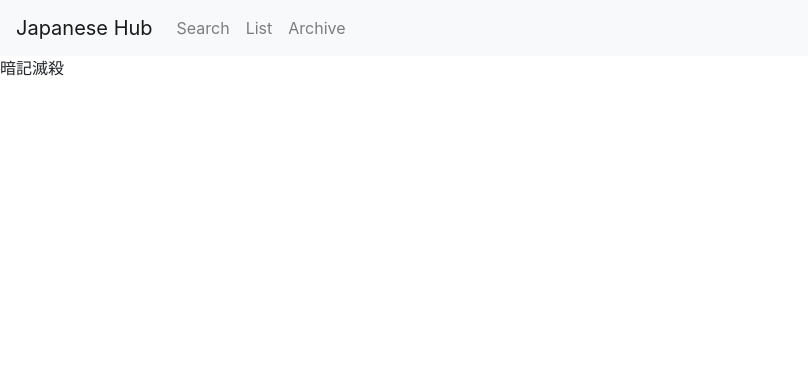
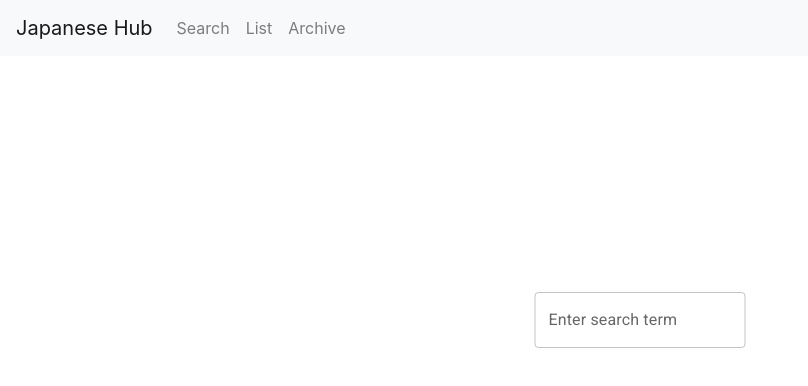
Before and after one commit to kesuh42/japanese-hub, a React (Create React App) app in the folder client/: page /search in a window 1280 px wide. Shown: the top 386 px of the page, without its empty margins (0-808 px from the left). Built offline with nearby package versions, Linux system fonts and the light colour scheme.

Commit message:
can now add cards, minimal functionality achieved!

```diff
--- a/client/src/pages/Home/Home.css
+++ /dev/null
@@ -1,4 +0,0 @@
-.body {
-    text-align: center;
-    padding-top: 10%;
-  }
--- a/client/src/pages/Home/Home.js
+++ b/client/src/pages/Home/Home.js
@@ -1,12 +1,8 @@
 import React from "react";
-import "./Home.css"
 
-function Home () {
+function Home() {
     return (
-        <div className="body">
-            <h1>Welcome!</h1>
-            <p>暗記滅殺!!</p>
-        </div>
+        <div>暗記滅殺</div>
     );
 };
 
--- a/client/src/pages/Search/Search.js
+++ b/client/src/pages/Search/Search.js
@@ -1,8 +1,42 @@
 import React from "react";
+import { TextField, Container } from '@mui/material';
 
 function Search () {
+    function handleSubmit(e) {
+        e.preventDefault();
+        fetch('http://localhost:5000/JishoSearch?searchterm=' + `${e.target.elements.searchterm.value}`)
+        .then(response => response.json())
+        .then(data => {
+            fetch("http://localhost:5000/card",
+                {
+                    headers: {
+                      'Accept': 'application/json',
+                      'Content-Type': 'application/json'
+                    },
+                    method: "POST",
+                    body: JSON.stringify(data)
+                })
+            .then(response => console.log(response))
+        });
+    }
+
     return (
-        <div>暗記滅殺</div>
+        <Container
+            style={{
+                position: "absolute",
+                top: "40%",
+                left: "50%",
+                transform: "translate(-50%, -50%)",
+            }}>
+            <form onSubmit={handleSubmit}>
+                <TextField id="outlined-basic" name="searchterm" label="Enter search term" variant="outlined" onSubmit={handleSubmit}
+                    style={{
+                        position: "absolute",
+                        left: "50%",
+                        transform: "translate(-50%, -50%)",
+                    }} />
+            </form>
+        </Container>
     );
 };
 
```
